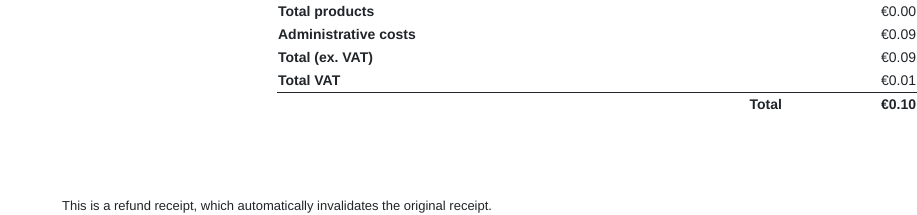
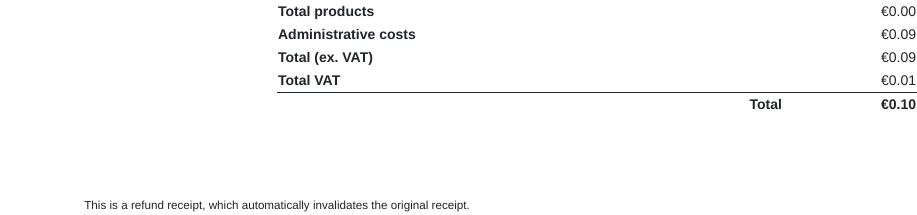
Before and after one commit to AlenAlic/clubpromoters-api, a Flask app: template backend/templates/receipts/receipt_template.html in a window 1280 px wide. Shown: the part 661-876 px from the top of the page, without its empty margins (363-1280 px from the left). Run offline with Flask 2, Linux system fonts and the light colour scheme; tables that the repository leaves empty hold one stand-in row (values such as "Sample post"); the template is opened without the code that fills it: values that come from a table or form of the project are taken from there, most other values are stand-ins (such as "Sample title", 1, 10 or a date in 2020).

Commit message:
receipt template css update

```diff
--- a/backend/templates/receipts/receipt_template_head.html
+++ b/backend/templates/receipts/receipt_template_head.html
@@ -71,7 +71,7 @@
         .receipt-footer {
             text-align: center;
             margin-top: 5rem;
-            font-size: small;
+            font-size: smaller;
         }
     </style>
 </head>
```
